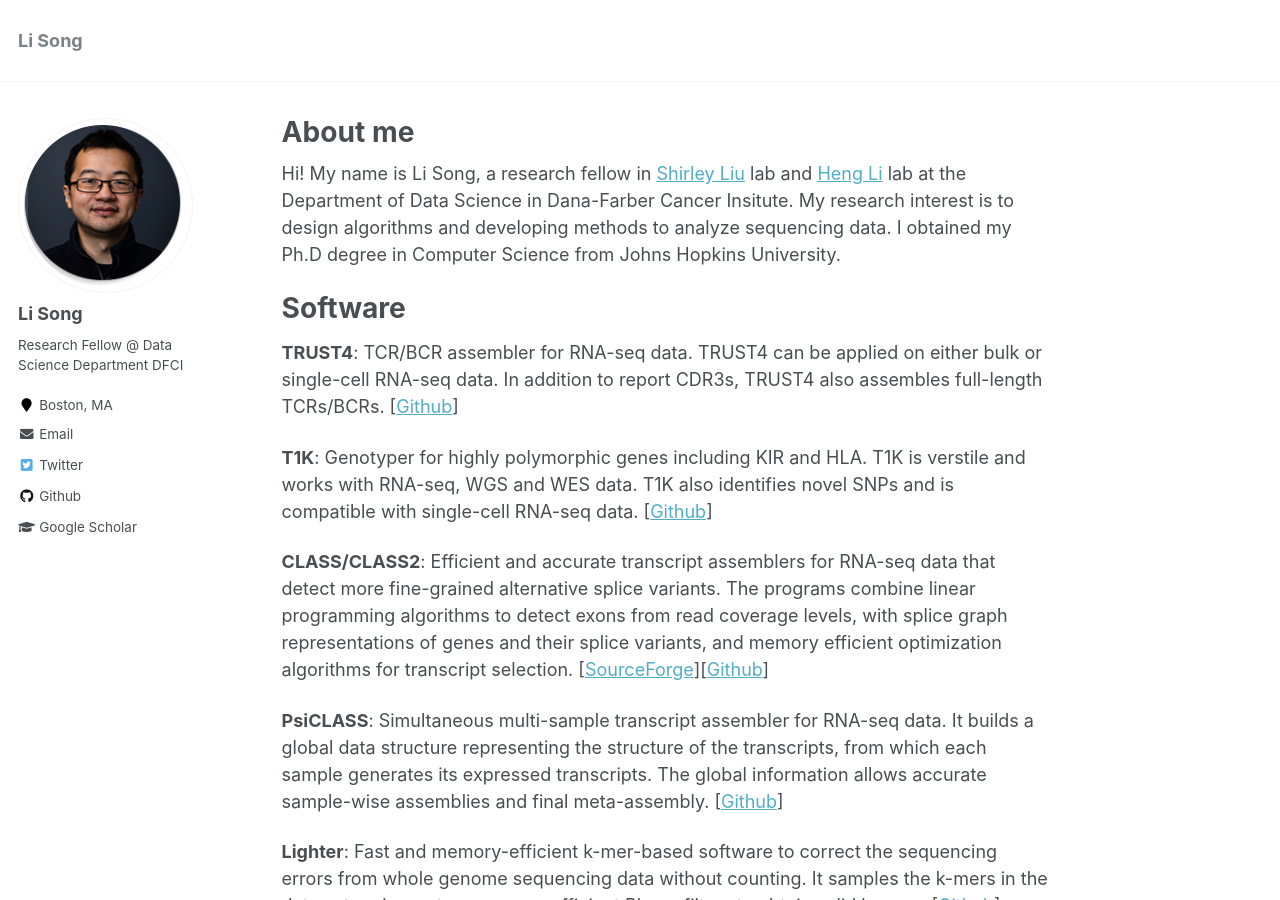
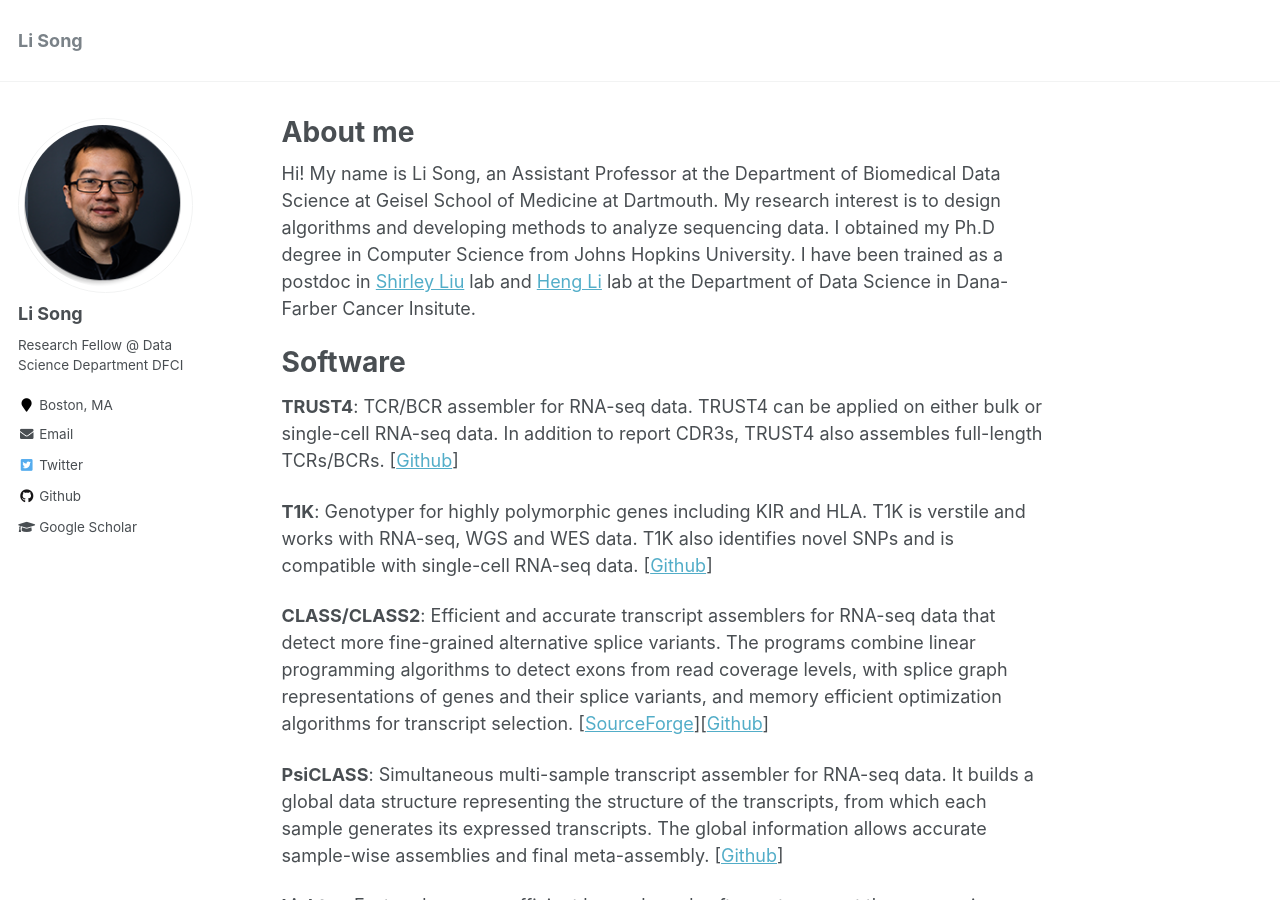
Before and after one commit to mourisl/mourisl.github.io, a Jekyll site: the page built from _pages/about.md, in a window 1280 px wide and 900 px high. Built offline with Jekyll 4.4.1, drawn with Linux system fonts in a browser that asks for light colours.

Commit message:
Update about

```diff
--- a/_pages/about.md
+++ b/_pages/about.md
@@ -8,7 +8,7 @@
   - /about.html
 ---
 
-Hi! My name is Li Song, a research fellow in [Shirley Liu](https://liulab-dfci.github.io/) lab and [Heng Li](https://hlilab.github.io/) lab at the Department of Data Science in Dana-Farber Cancer Insitute. My research interest is to design algorithms and developing methods to analyze sequencing data. I obtained my Ph.D degree in Computer Science from Johns Hopkins University.
+Hi! My name is Li Song, an Assistant Professor at the Department of Biomedical Data Science at Geisel School of Medicine at Dartmouth. My research interest is to design algorithms and developing methods to analyze sequencing data. I obtained my Ph.D degree in Computer Science from Johns Hopkins University.  I have been trained as a postdoc in [Shirley Liu](https://liulab-dfci.github.io/) lab and [Heng Li](https://hlilab.github.io/) lab at the Department of Data Science in Dana-Farber Cancer Insitute.
 
 Software
 ======
```
